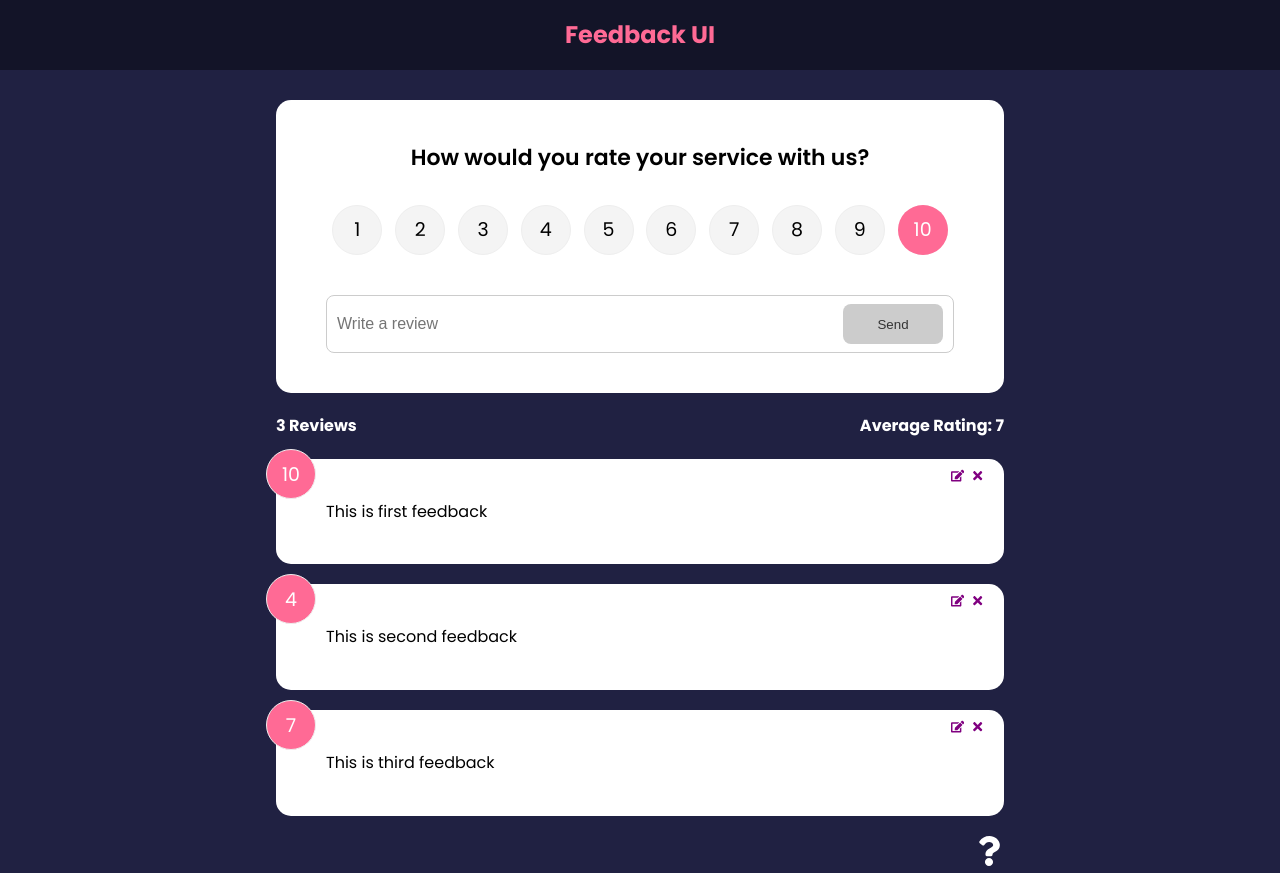
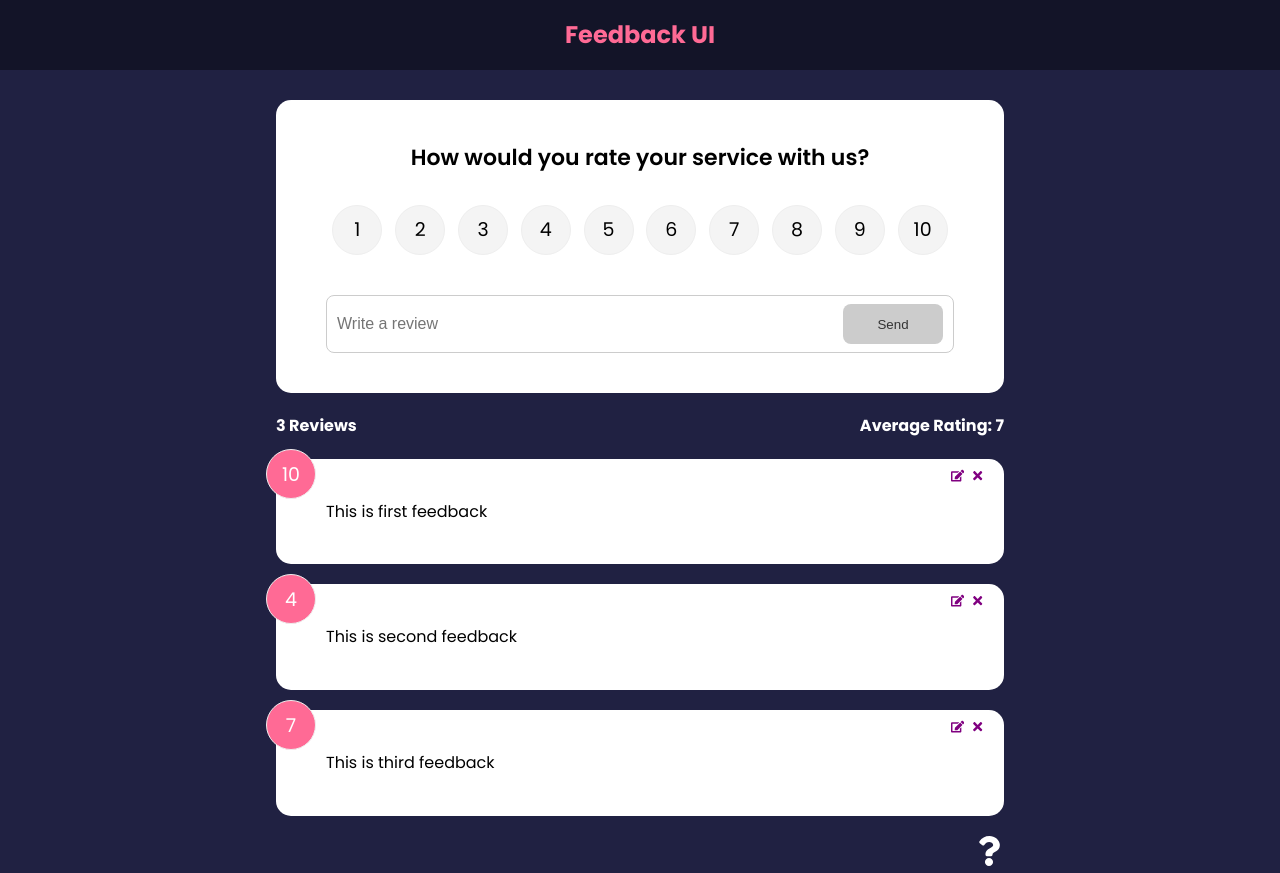
Before and after one commit to parikshitadhikari/feedback-react, a React (Create React App) app: page / in a window 1280 px wide. Built offline with nearby package versions, Linux system fonts and the light colour scheme; the HTML template or start-up script is replaced by a standard one.

Commit message:
added useEffect and edit feedback codes

```diff
--- a/src/components/FeedbackForm.js
+++ b/src/components/FeedbackForm.js
@@ -1,6 +1,6 @@
 import React from "react";
 import { useContext } from "react";
-import { useState } from "react";
+import { useState, useEffect } from "react";
 import Button from "./shared/Button";
 import RatingSelect from "./RatingSelect";
 import FeedbackContext from "../context/FeedbackContext";
@@ -12,7 +12,15 @@
   const [btnDisabled, setBtnDisabled] = useState(true);
   const [message, setMessage] = useState("");
 
-  const {addFeedback}=useContext(FeedbackContext)
+  const {addFeedback, feedbackEdit}=useContext(FeedbackContext)
+
+  useEffect(()=>{
+    if (feedbackEdit.edit===true) {
+      setBtnDisabled(false)
+      setText(feedbackEdit.item.text)
+      setRating(feedbackEdit.item.rating)
+    }
+  },[feedbackEdit])
 
   const handleTextChange = (e) => {
     if (text === "") {
--- a/src/components/RatingSelect.jsx
+++ b/src/components/RatingSelect.jsx
@@ -1,8 +1,14 @@
 import React from "react";
-import { useState } from "react";
+import { useState, useEffect } from "react";
+import { useContext } from "react";
+import FeedbackContext from "../context/FeedbackContext";
 
 function RatingSelect({select}) {
   const [selected, setSelected] = useState(10);
+  const {feedbackEdit}= useContext(FeedbackContext)
+  useEffect(()=>{
+    setSelected(feedbackEdit.item.rating)
+  },[feedbackEdit])
   const handleChange = (e) => {
     setSelected(+e.currentTarget.value); //by default e would be string, adding + will make it a number
     select(+e.currentTarget.value);
--- a/src/context/FeedbackContext.js
+++ b/src/context/FeedbackContext.js
@@ -49,7 +49,8 @@
         feedback,
         deleteFeedback,
         addFeedback,
-        editFeedback
+        editFeedback, //this is the function
+        feedbackEdit //this is the actual piece of state that holds the item and the boolean
       }}
     >
       {children}
```
